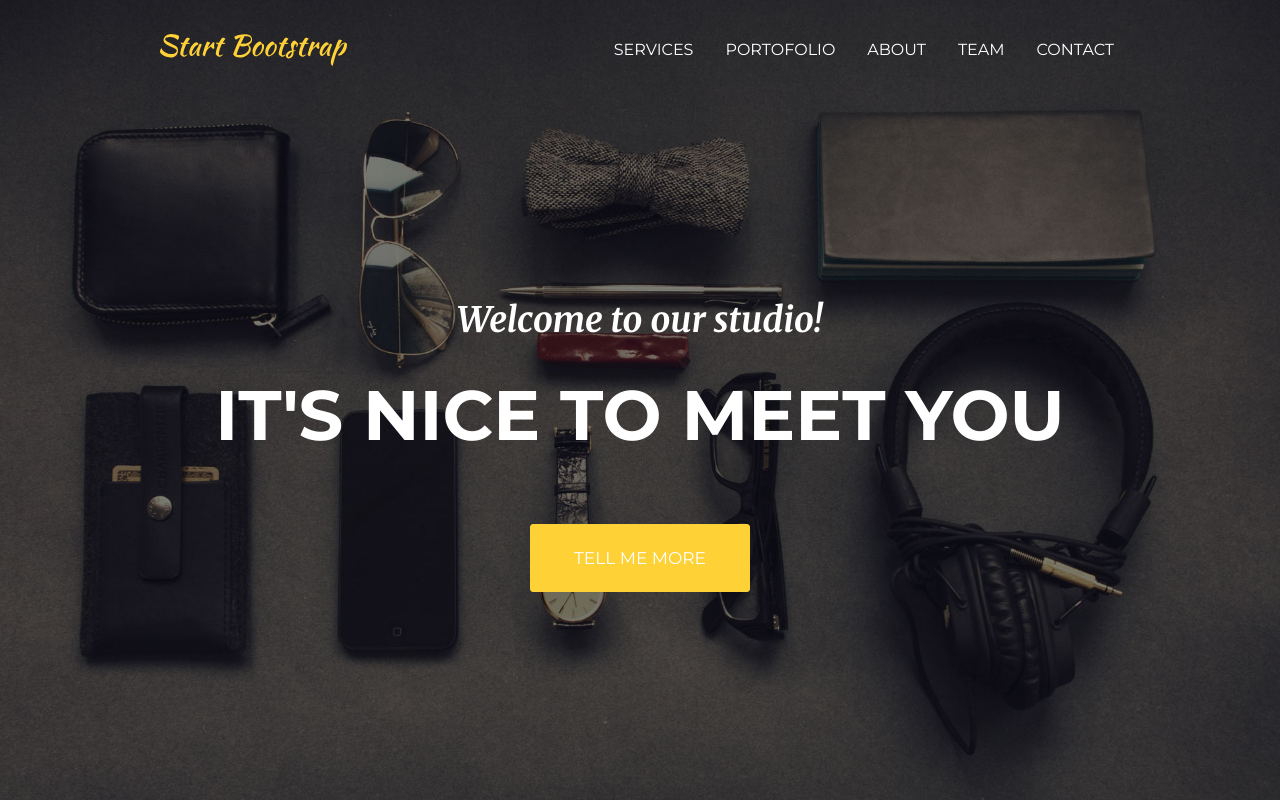
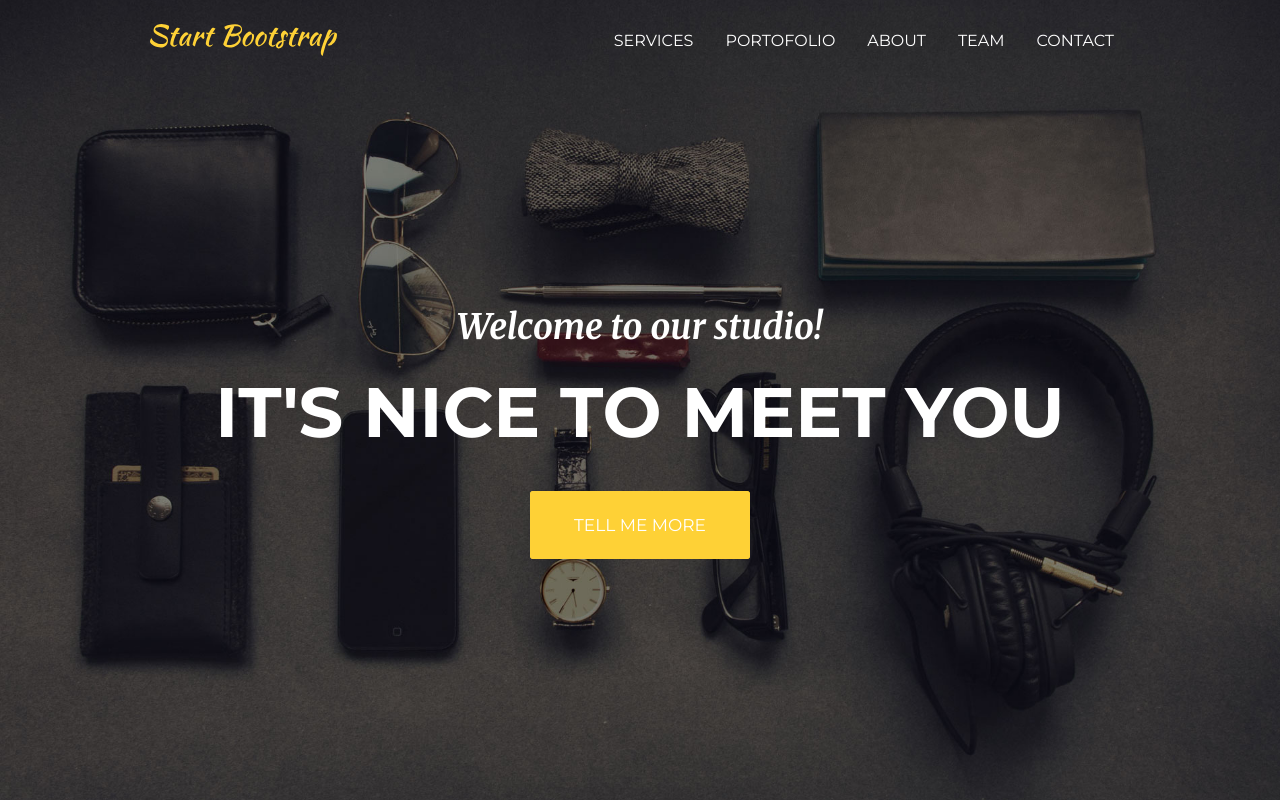
Before and after one commit to djanna/ui-practice-3PG, a plain HTML site: page task-2/index.html in a window 1280 px wide. Drawn offline with Linux system fonts and the light colour scheme.

Commit message:
Changes task 2 made

```diff
--- a/task-2/css/style.css
+++ b/task-2/css/style.css
@@ -9,43 +9,32 @@
 html,body {
     height: 100%;
     margin: 0;
-    cursor: default;
     position: relative;
 }
 
-nav {
+.navigation {
     width: 100%;
     display: flex;
-    flex-direction: row;
     justify-content: space-between;
     align-items: center;
-    padding: 24px 150px 24px 160px;
+    padding: 24px 150px;
     background-color: transparent;
     position: absolute;
-    top: 0;
 }
 
-.logo-img {
+.navigation__logo-img {
     height: 32px;
 }
 
-.menu {
+.navigation__menu {
     list-style-type: none;
-    margin: 0;
-    padding: 0;
-    overflow: hidden;
     background-color: transparent;
+    display: flex;
 }
-
-.menu__item {
-    float: left;
-  }
 
 .menu__item a {
     font-family: 'Montserrat', sans-serif;
-    display: block;
     color: #ffffff;
-    text-align: center;
     font-size: 16px;
     font-weight: 400;
     padding: 16px;
@@ -57,50 +46,45 @@ nav {
     color: #fed136;
 }
 
-.content {
+.home-content {
     height: 100%;
-    margin: 0;
     background-image: url(../images/background-img.jpg);
-    background-repeat: no-repeat;
     background-size: cover;
     background-position: center;
     display: flex;
-    flex-direction: row;
-    justify-content: center;
     align-items: center;
 }
 
-.container {
+.home-content__welcome-container {
     width: 100%;
+    height: fit-content;
     display: flex;
     flex-direction: column;
-    justify-content: center;
     align-items: center;
-    padding-top: 90px;
 }
 
-.sub-text {
+.welcome-container__sub-text {
     font-family: 'Merriweather', serif;
     color: #ffffff;
     font-size: 35px;
-    font-style: italic;
-    margin-bottom: 25px;
-    line-height: 1.2;
+    margin-bottom: 20px;
+    padding-top: 40px;
 }
 
-.main-text {
+.welcome-container__main-text {
     font-family: 'Montserrat', sans-serif;
     color: #ffffff;
     font-size: 70px;
     margin-bottom: 60px;
     text-transform: uppercase;
-    text-align: center;
-    line-height: 1.4;
     font-weight: 700;
 }
 
-.more-info-btn {
-    outline: none;
+.welcome-container__more-info {
+    text-decoration: none;
+}
+
+.more-info__btn {
     font-family: 'Montserrat', sans-serif;
     color: #ffffff;
     font-size: 17px;
@@ -109,11 +93,10 @@ nav {
     border-radius: 3px;
     cursor: pointer;
     text-transform: uppercase;
-    text-decoration: none;
     padding: 23px 43px;
     transition: 0.3s;
 }
 
-.more-info-btn:hover {
+.more-info__btn:hover {
     background-color: #ffcd16;
 }
--- a/task-2/index.html
+++ b/task-2/index.html
@@ -7,9 +7,9 @@
     <link rel="stylesheet" href="css/style.css">
 </head>
 <body>
-    <nav>
-        <img class="logo-img" src="images/navbar-logo.svg" alt="navbar-logo">
-        <ul class="menu">
+    <nav class="navigation">
+        <img class="navigation__logo-img" src="images/navbar-logo.svg" alt="navbar-logo">
+        <ul class="navigation__menu">
             <li class="menu__item"><a href="#">Services</a></li>
             <li class="menu__item"><a href="#">Portofolio</a></li>
             <li class="menu__item"><a href="#">About</a></li>
@@ -17,11 +17,13 @@
             <li class="menu__item"><a href="#">Contact</a></li>
         </ul>
     </nav>
-    <div class="content">
-        <div class="container">
-            <span class="sub-text">Welcome to our studio!</span>
-            <span class="main-text">It's nice to meet you</span>
-            <a href="#"><button class="more-info-btn">Tell me more</button></a>
+    <div class="home-content">
+        <div class="home-content__welcome-container">
+            <span class="welcome-container__sub-text">Welcome to our studio!</span>
+            <span class="welcome-container__main-text">It's nice to meet you</span>
+            <a class="welcome-container__more-info" href="#">
+                <span class="more-info__btn">Tell me more</span>
+            </a>
         </div>
     </div>
 </body>
```
